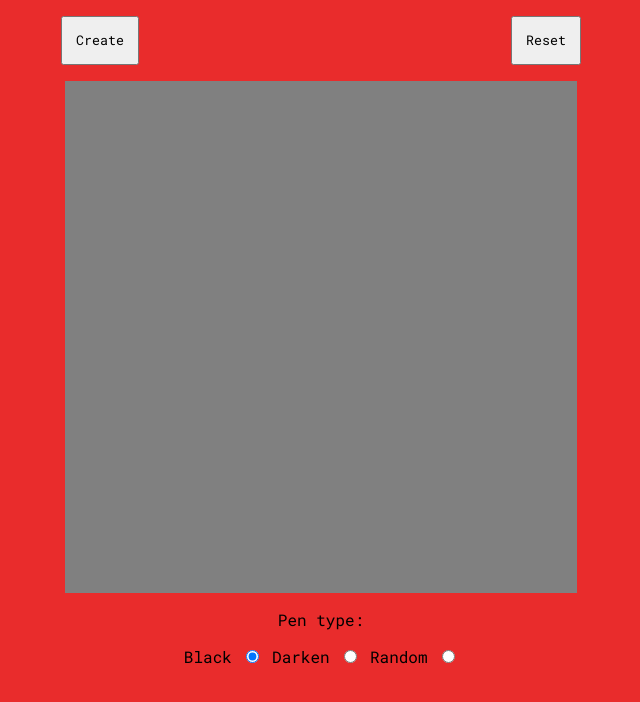
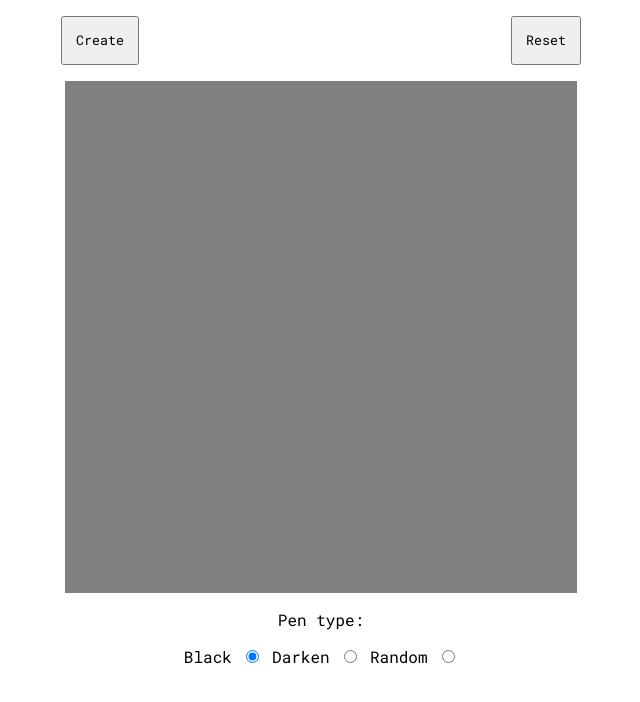
Before and after one commit to gmAnthony/etch, a plain HTML site: page index.html in a window 1280 px wide. Shown: the whole page, without its empty margins (319-959 px from the left). Drawn offline with Linux system fonts and the light colour scheme.

Commit message:
remove red background

```diff
--- a/style.css
+++ b/style.css
@@ -1,7 +1,3 @@
-body {
-    background: rgb(233, 44, 44);
-}
-
 .parent {
     display: flex;
     flex-direction: column;
@@ -9,7 +5,6 @@ body {
 
 .top {
     display: flex;
-    background: rgb(233, 44, 44);
     padding-top: .5em;
     padding-bottom: 1em;
     justify-content: space-evenly;
```
